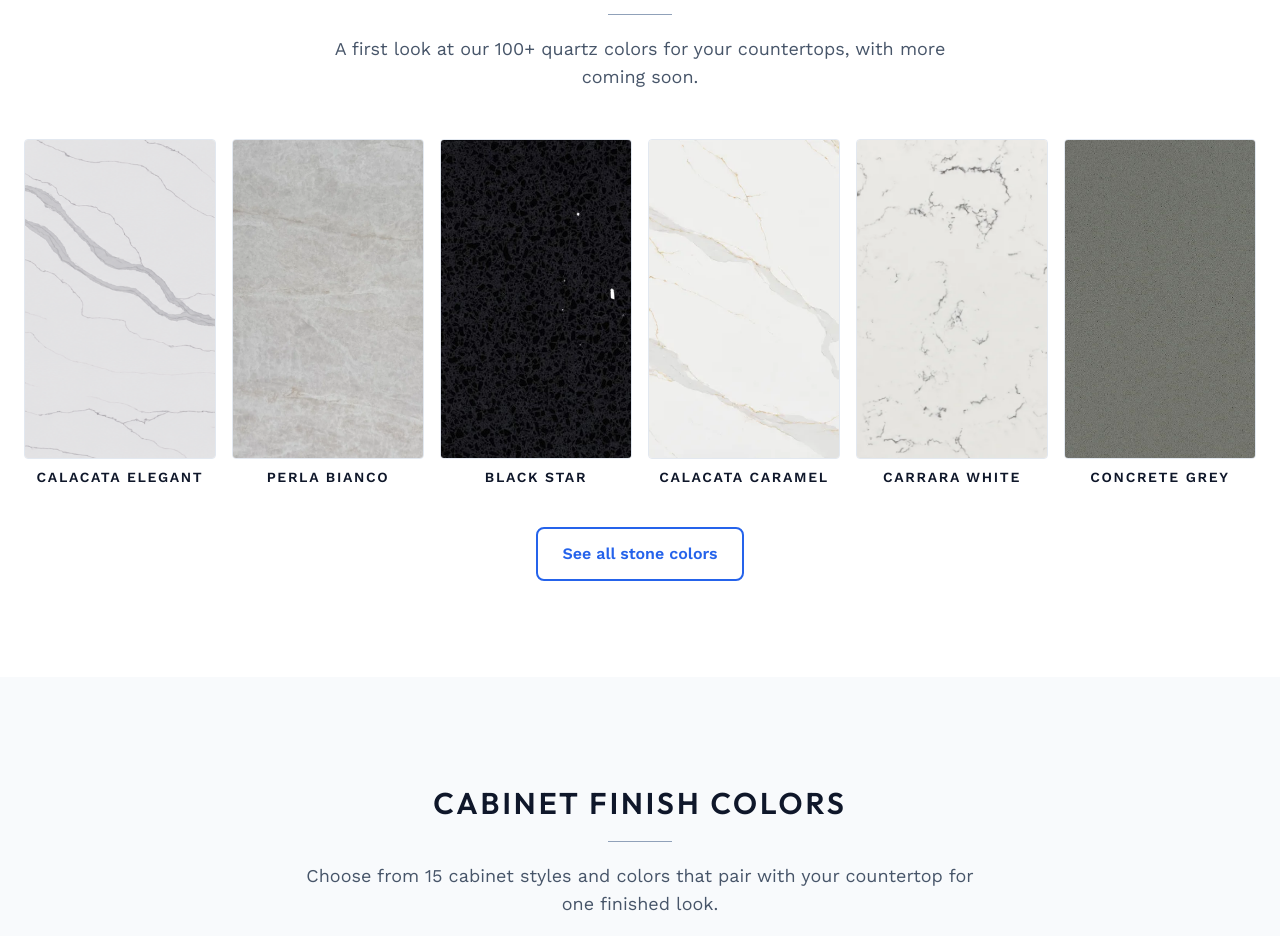
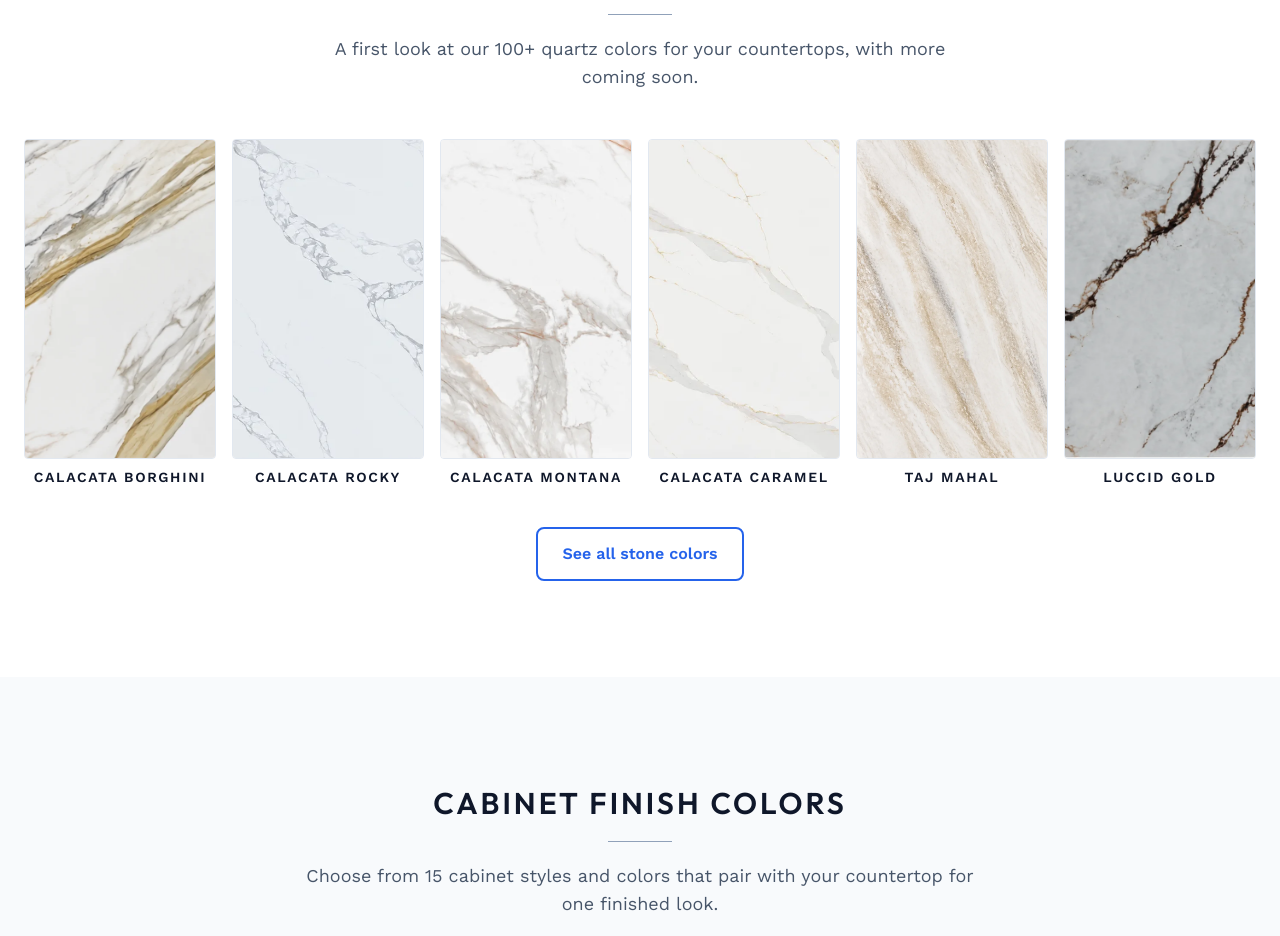
Before and after one commit to infounitedstoneandcabinet-beep/USC-website, a Next.js app: page / in a window 1280 px wide. Shown: the part 860-1796 px from the top of the page. Built offline with nearby package versions, Linux system fonts and the light colour scheme.

Commit message:
Home: swap quartz color swatches to the owner's picks
Co-Authored-By: Claude Opus 5.5 <noreply@anthropic.com>

```diff
--- a/app/page.tsx
+++ b/app/page.tsx
@@ -10,7 +10,7 @@ import { site } from "@/lib/site";
 import { stones } from "@/lib/stones";
 
 // Same six colors the home page showed before the detail pages were added.
-const stoneSwatches = ["calacata-elegant", "perla-bianco", "black-star", "calacata-caramel", "carrara-white", "concrete-grey"]
+const stoneSwatches = ["calacata-borghini", "calacata-rocky", "calacata-montana", "calacata-caramel", "taj-mahal", "luccid-gold"]
   .map((slug) => stones.find((s) => s.slug === slug))
   .filter((s) => s !== undefined);
 const cabinetSwatches = [0, 3, 4, 9].map((i) => cabinets[i]);
```
